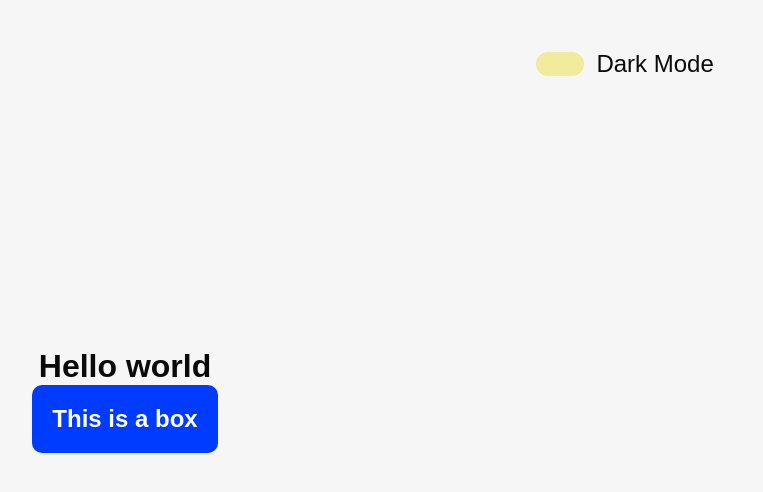
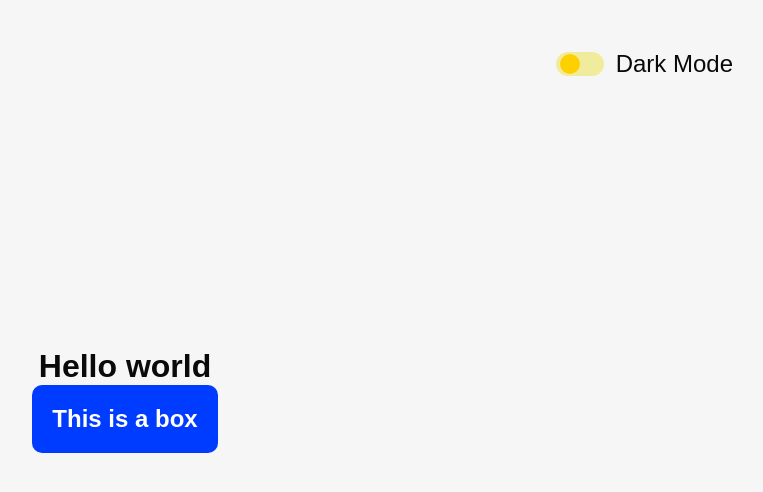
Before and after one commit to Tulasijoshua/react-darkmode, a React (Vite) app: page / in a window 1280 px wide. Shown: the top 492 px of the page, without its empty margins (515-1278 px from the left). Built offline with nearby package versions, Linux system fonts and the light colour scheme.

Commit message:
Feat: styling toggle

```diff
--- a/src/components/Toggle.css
+++ b/src/components/Toggle.css
@@ -30,4 +30,11 @@
     height: 0.8em;
     width: 0.8em;
     border-radius: 1em;
+    background-color: var(--toggle-fg);
+    position: absolute;
+    left: 0.2em;
 }
+
+.toggle:checked + label::after {
+    transform: translateX(100%);
+}
```
